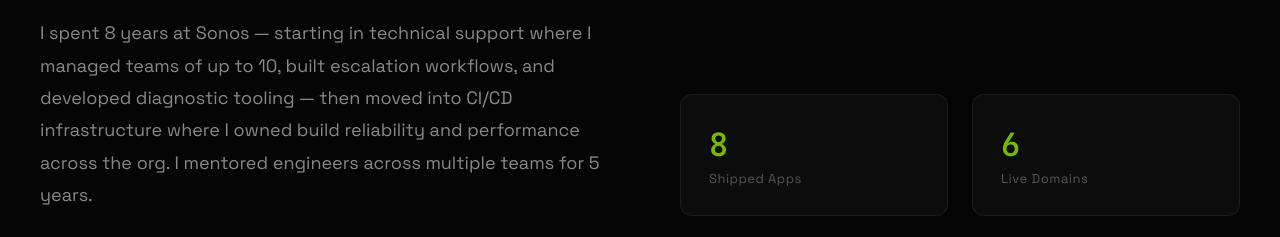
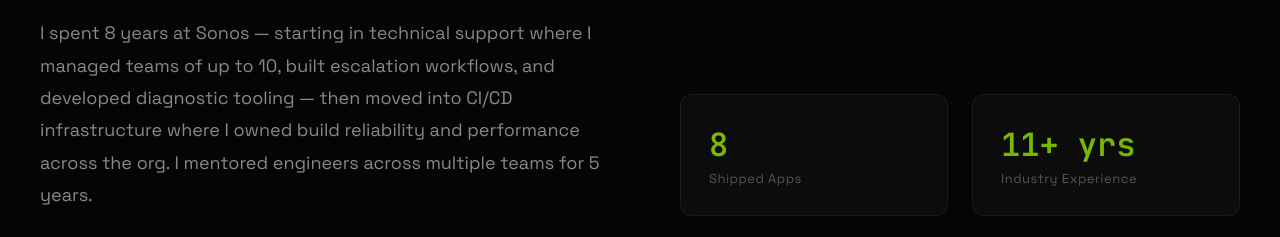
Before and after one commit to MattDevOps/resumeprojects, a website: page index.html in a window 1280 px wide. Shown: the part 1120-1357 px from the top of the page. Drawn offline with Linux system fonts and the light colour scheme; animation ran at ten frames a second.

Commit message:
industry exp

```diff
--- a/index.html
+++ b/index.html
@@ -1584,8 +1584,8 @@ footer {
           <div class="about-metric-label">Shipped Apps</div>
         </div>
         <div class="about-metric">
-          <div class="about-metric-num"><span class="counter" data-target="6">0</span></div>
-          <div class="about-metric-label">Live Domains</div>
+          <div class="about-metric-num"><span class="counter" data-target="11">0</span>+ yrs</div>
+          <div class="about-metric-label">Industry Experience</div>
         </div>
         <div class="about-metric">
           <div class="about-metric-num"><span class="counter" data-target="50">0</span>+</div>
```
